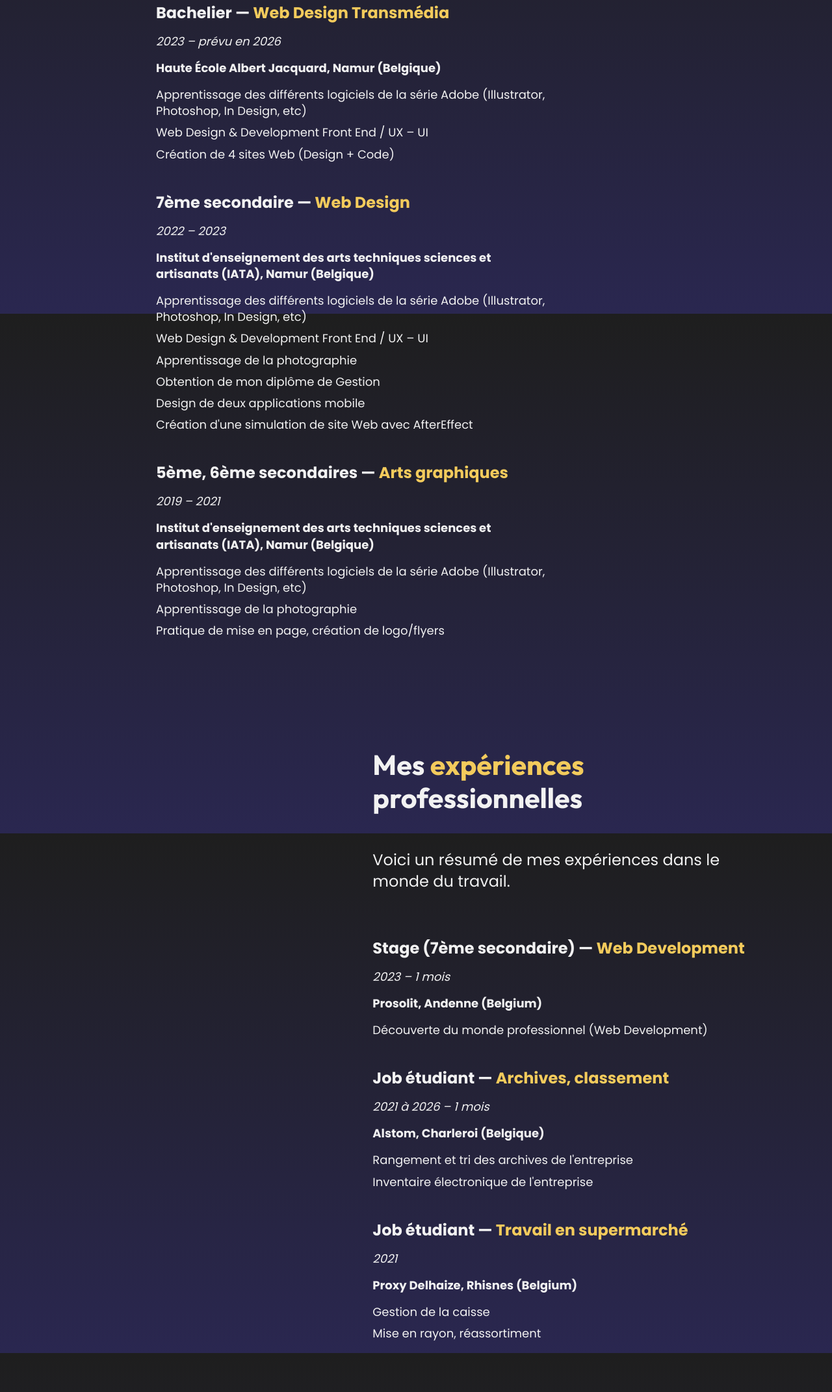
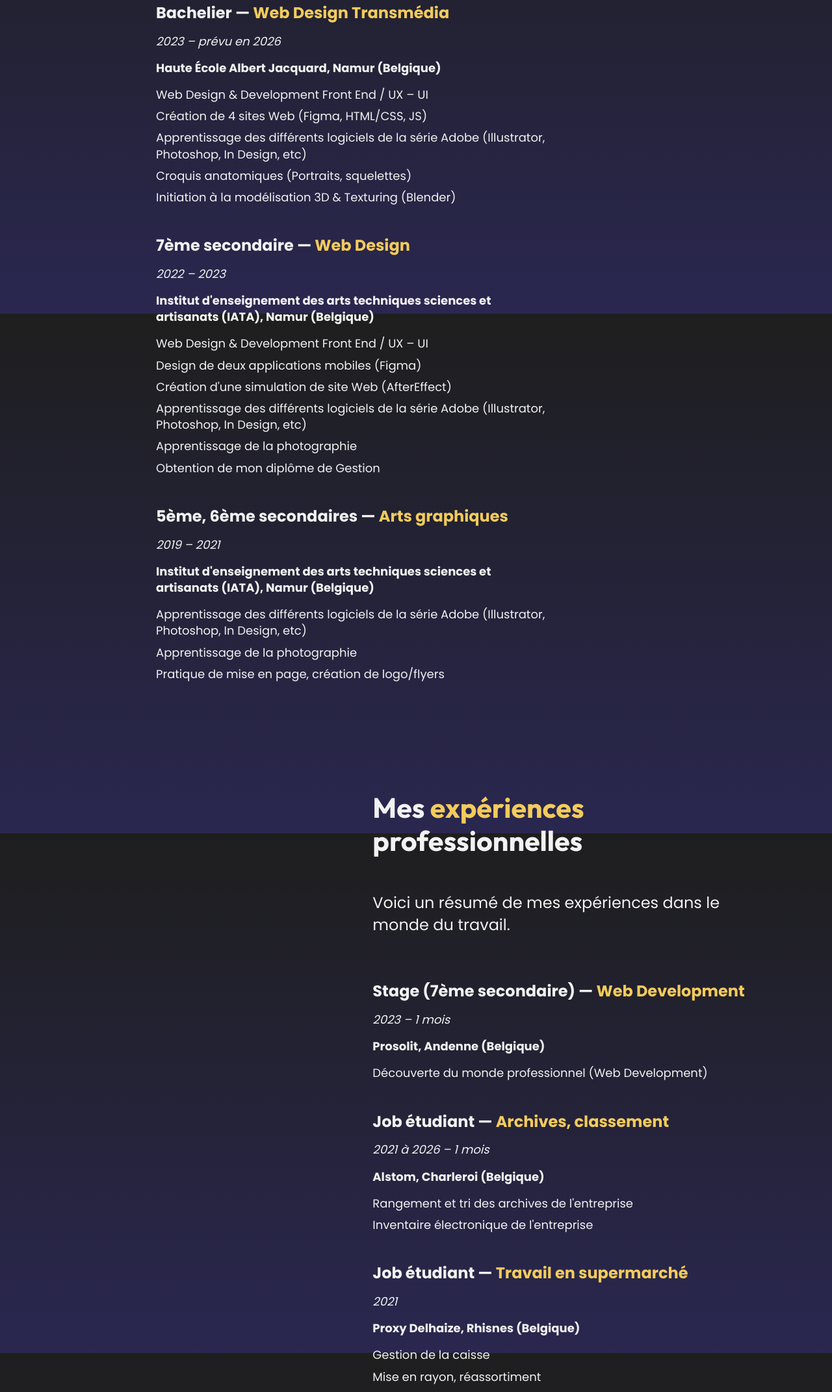
Before and after one commit to Ladzuu/Portfolio, a website: page src/about.html in a window 1280 px wide. Shown: the part 1117-3260 px from the top of the page at 65% size. Drawn offline with nearby package versions, Linux system fonts and the light colour scheme; files that its build step writes are made by us from their sources; files whose address does not match are found by name.

Commit message:
Ortho Correction

```diff
--- a/src/about.html
+++ b/src/about.html
@@ -92,20 +92,22 @@
                   <h4 class="title title--timeline">Bachelier &mdash; <span class="text--highlight">Web&nbsp;Design&nbsp;Transmédia</span></h4>
                   <p class="text--small">2023 &ndash; prévu en 2026</p>
                   <p class="text--big">Haute École Albert Jacquard, Namur (Belgique)</p>
+                  <p class="text">Web Design & Development Front&nbsp;End&nbsp;/&nbsp;UX&nbsp;&ndash;&nbsp;UI</p>
+                  <p class="text">Création de 4 sites Web (Figma, HTML/CSS, JS)</p>
                   <p class="text">Apprentissage des différents logiciels de la série Adobe (Illustrator, Photoshop, In Design, etc)</p>
-                  <p class="text">Web Design & Development Front&nbsp;End&nbsp;/&nbsp;UX&nbsp;&ndash;&nbsp;UI</p>
-                  <p class="text">Création de 4 sites Web (Design&nbsp;+&nbsp;Code)</p>
+                  <p class="text">Croquis anatomiques (Portraits, squelettes)</p>
+                  <p class="text">Initiation à la modélisation 3D & Texturing (Blender)</p>
                 </div>
                 <div class="timeline__tag">
                   <h4 class="title title--timeline">7ème secondaire &mdash; <span class="text--highlight">Web&nbsp;Design</span></h4>
                   <p class="text--small">2022 &ndash; 2023</p>
                   <p class="text--big">Institut d'enseignement des arts techniques sciences et artisanats (IATA), Namur (Belgique)</p>
+                  <p class="text">Web Design & Development Front&nbsp;End&nbsp;/&nbsp;UX&nbsp;&ndash;&nbsp;UI</p>
+                  <p class="text">Design de deux applications mobiles (Figma)</p>
+                  <p class="text">Création d'une simulation de site Web (AfterEffect)</p>
                   <p class="text">Apprentissage des différents logiciels de la série Adobe (Illustrator, Photoshop, In Design, etc)</p>
-                  <p class="text">Web Design & Development Front&nbsp;End&nbsp;/&nbsp;UX&nbsp;&ndash;&nbsp;UI</p>
                   <p class="text">Apprentissage de la photographie</p>
                   <p class="text">Obtention de mon diplôme de Gestion</p>
-                  <p class="text">Design de deux applications mobile</p>
-                  <p class="text">Création d'une simulation de site Web avec AfterEffect</p>
                 </div>
                 <div class="timeline__tag">
                   <h4 class="title title--timeline">5ème, 6ème secondaires &mdash; <span class="text--highlight">Arts&nbsp;graphiques</span></h4>
@@ -130,7 +132,7 @@
                 <div class="timeline__tag">
                   <h4 class="title title--timeline">Stage (7ème secondaire) &mdash; <span class="text--highlight">Web Development</span></h4>
                   <p class="text--small">2023 &ndash; 1 mois</p>
-                  <p class="text--big">Prosolit, Andenne (Belgium)</p>
+                  <p class="text--big">Prosolit, Andenne (Belgique)</p>
                   <p class="text">Découverte du monde professionnel (Web Development)</p>
                 </div>
                 <div class="timeline__tag">
@@ -143,7 +145,7 @@
                 <div class="timeline__tag">
                   <h4 class="title title--timeline">Job étudiant &mdash; <span class="text--highlight">Travail en supermarché</span></h4>
                   <p class="text--small">2021</p>
-                  <p class="text--big">Proxy Delhaize, Rhisnes (Belgium)</p>
+                  <p class="text--big">Proxy Delhaize, Rhisnes (Belgique)</p>
                   <p class="text">Gestion de la caisse</p>
                   <p class="text">Mise en rayon, réassortiment</p>
                 </div>
```
Also changed, not shown: src/other.html (+5 -5 lines).
